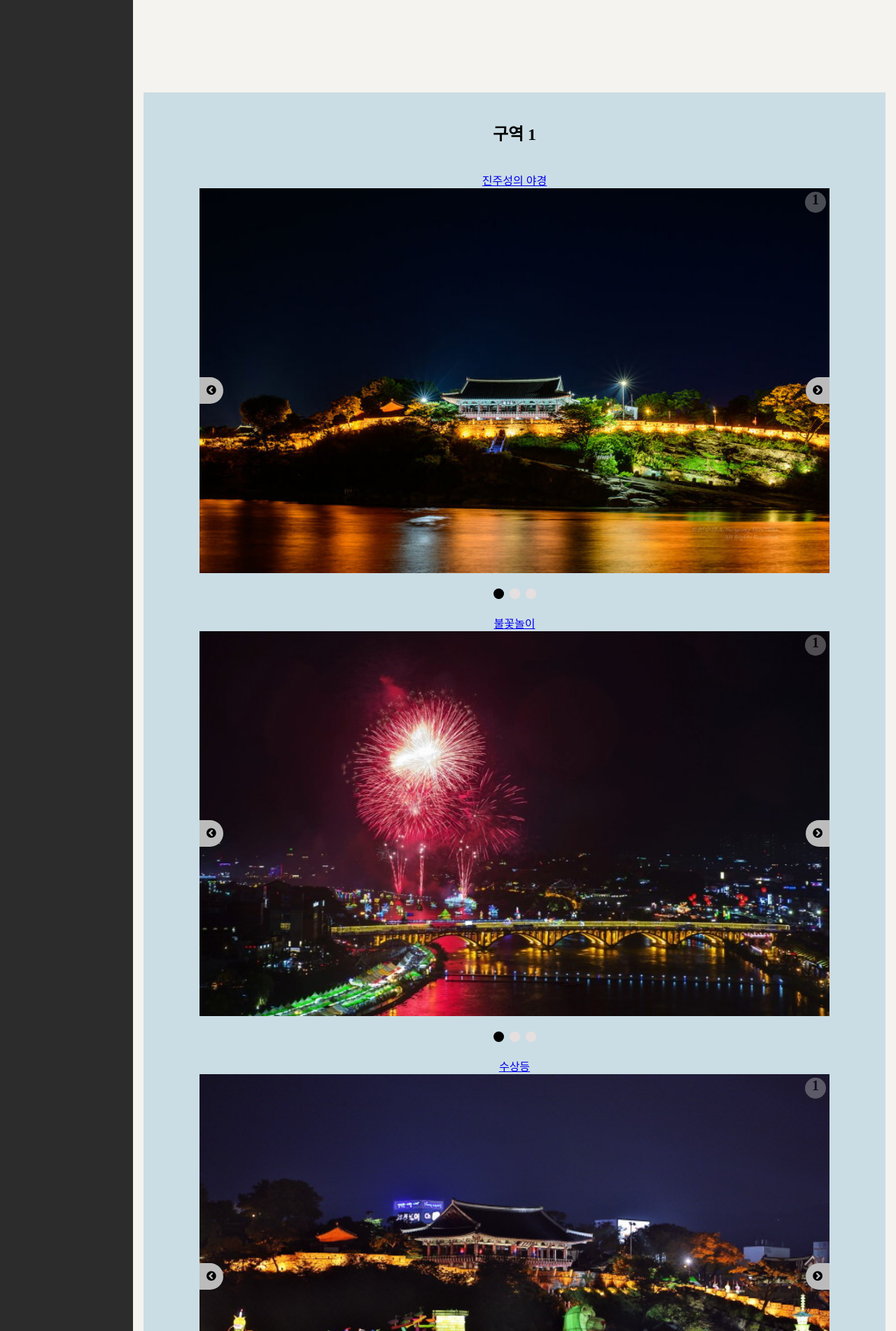
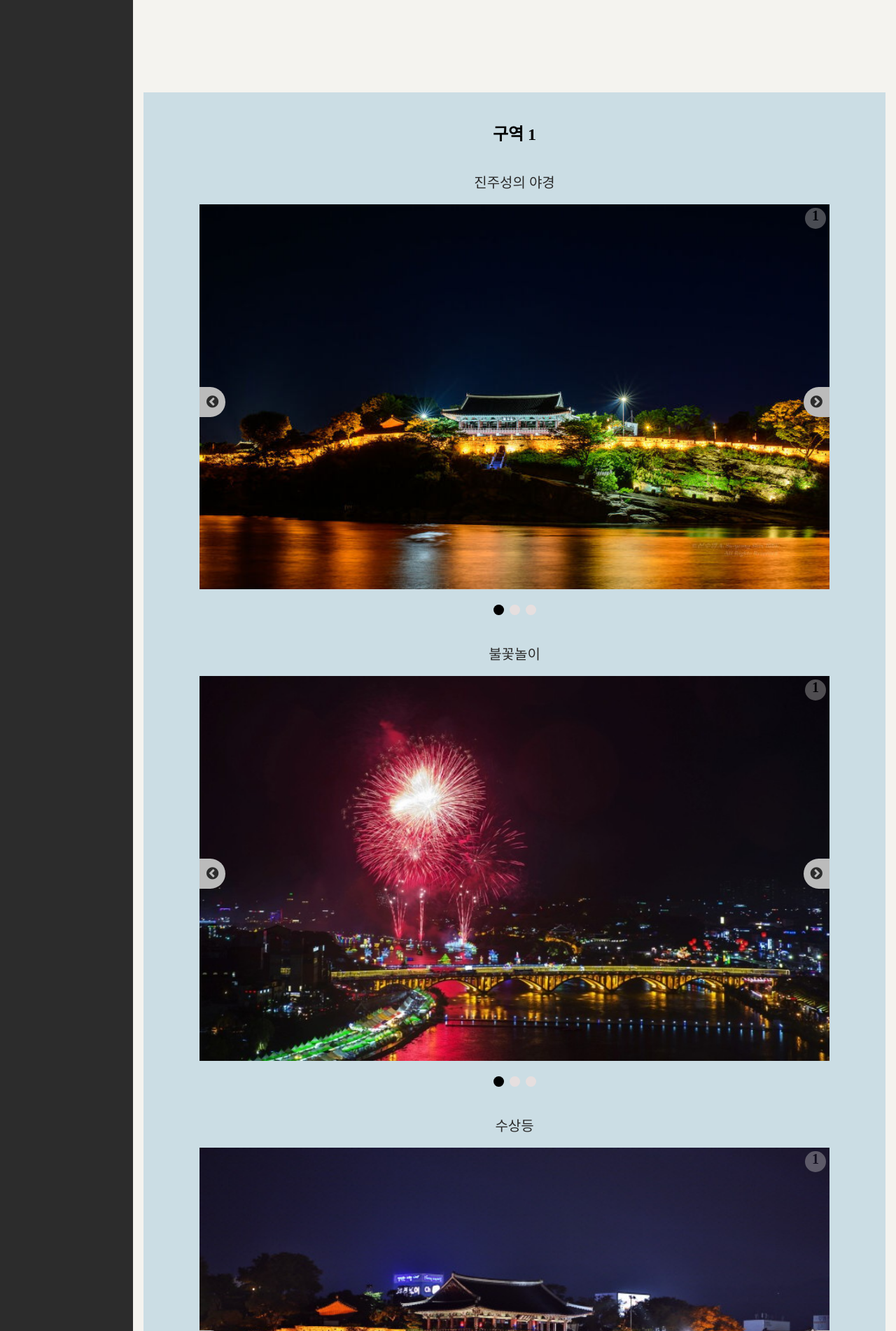
Before and after one commit to yewon5858/webgit, a Django app: page / in a window 1280 px wide; the page is wider, and only the part inside the window is pictured. Shown: the part 726-2628 px from the top of that part at 70% size. Run offline with Django 3.2, Linux system fonts and the light colour scheme; some libraries are stand-ins or nearby versions; some web fonts are replaced.

Commit message:
거의 끝

```diff
--- a/JinjuFesta/static/index.css
+++ b/JinjuFesta/static/index.css
@@ -70,6 +70,11 @@ ul.navbar li{
   display: flex;
   flex-wrap: wrap;
   justify-content:center;
+}
+.main_content a{
+  font-size: 20px;
+  text-decoration: none;
+  color: #2c2c2c;
 }
 /*구역1,2,3 깊이 및 위치 조정*/
 .map_area1,.map_area2,.map_area3{
```
Also changed, not shown: JinjuFesta/templates/index.html (+14 -0 lines).
